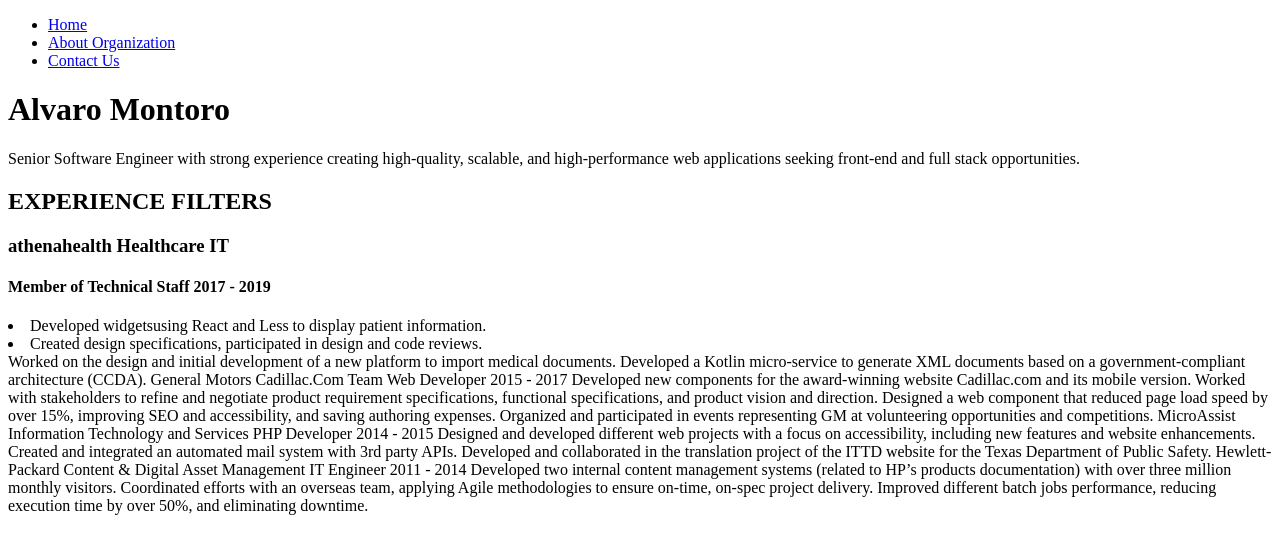
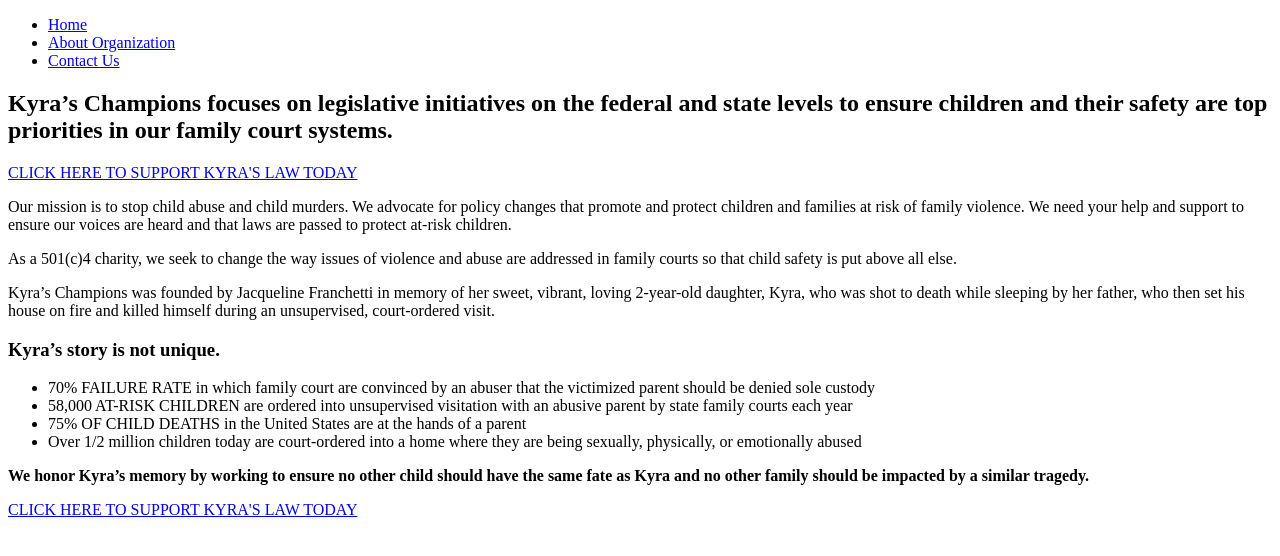
Before and after one commit to Catman15207/Kyra-s-Champions, a React (Create React App) app: page / in a window 1280 px wide. Shown: the top 556 px of the page. Built offline with nearby package versions, Linux system fonts and the light colour scheme.

Commit message:
Revise Resume component with advocacy content
Updated the Resume component to reflect new mission and advocacy details for Kyra's Champions, including personal stories and statistics related to child safety in family courts.

```diff
--- a/src/pages/Resume.js
+++ b/src/pages/Resume.js
@@ -3,48 +3,28 @@
 export default function Resume() {
   return (
     <>
-      <h1>Alvaro Montoro</h1>
+     <h2>Kyra’s Champions focuses on legislative initiatives on the federal and state levels to ensure children and their safety are top priorities in our family court systems.</h2>
 
-       <p>
-       Senior Software Engineer with strong experience creating
-       high-quality, scalable, and high-performance web applications seeking
-       front-end and full stack opportunities.
-       </p>
+<p><a href="#">CLICK HERE TO SUPPORT KYRA'S LAW TODAY</a></p>
 
-      <h2>EXPERIENCE FILTERS</h2>
+<p>Our mission is to stop child abuse and child murders. We advocate for policy changes that promote and protect children and families at risk of family violence. We need your help and support to ensure our voices are heard and that laws are passed to protect at-risk children.</p>
 
-      <h3>athenahealth Healthcare IT</h3>
+<p>As a 501(c)4 charity, we seek to change the way issues of violence and abuse are addressed in family courts so that child safety is put above all else.</p>
 
-      <h4> Member of Technical Staff  <time> 2017 - 2019 </time> </h4>
-      <li>
-      Developed widgetsusing React and Less to display patient information.
-      </li>
+<p>Kyra’s Champions was founded by Jacqueline Franchetti in memory of her sweet, vibrant, loving 2-year-old daughter, Kyra, who was shot to death while sleeping by her father, who then set his house on fire and killed himself during an unsupervised, court-ordered visit.</p>
 
-      <li>
-      Created design specifications, participated in design and code reviews.
-      </li> Worked on the
-      design and initial development of a new platform to import medical
-      documents. Developed a Kotlin micro-service to generate XML documents
-      based on a government-compliant architecture (CCDA). General Motors
-      Cadillac.Com Team Web Developer 2015 - 2017 Developed new components for
-      the award-winning website Cadillac.com and its mobile version. Worked with
-      stakeholders to refine and negotiate product requirement specifications,
-      functional specifications, and product vision and direction. Designed a
-      web component that reduced page load speed by over 15%, improving SEO and
-      accessibility, and saving authoring expenses. Organized and participated
-      in events representing GM at volunteering opportunities and competitions.
-      MicroAssist Information Technology and Services PHP Developer 2014 - 2015
-      Designed and developed different web projects with a focus on
-      accessibility, including new features and website enhancements. Created
-      and integrated an automated mail system with 3rd party APIs. Developed and
-      collaborated in the translation project of the ITTD website for the Texas
-      Department of Public Safety. Hewlett-Packard Content & Digital Asset
-      Management IT Engineer 2011 - 2014 Developed two internal content
-      management systems (related to HP’s products documentation) with over
-      three million monthly visitors. Coordinated efforts with an overseas team,
-      applying Agile methodologies to ensure on-time, on-spec project delivery.
-      Improved different batch jobs performance, reducing execution time by over
-      50%, and eliminating downtime.
+<h3>Kyra’s story is not unique.</h3>
+<ul>
+  <li>70% FAILURE RATE in which family court are convinced by an abuser that the victimized parent should be denied sole custody</li>
+  <li>58,000 AT-RISK CHILDREN are ordered into unsupervised visitation with an abusive parent by state family courts each year</li>
+  <li>75% OF CHILD DEATHS in the United States are at the hands of a parent</li>
+  <li>Over 1/2 million children today are court-ordered into a home where they are being sexually, physically, or emotionally abused</li>
+</ul>
+
+<p><strong>We honor Kyra’s memory by working to ensure no other child should have the same fate as Kyra and no other family should be impacted by a similar tragedy.</strong></p>
+
+<p><a href="#">CLICK HERE TO SUPPORT KYRA'S LAW TODAY</a></p>
+
     </>
   );
 }
```
